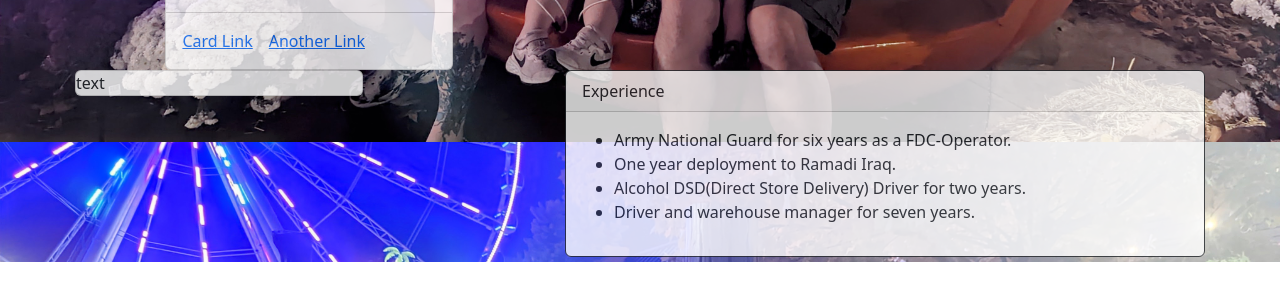
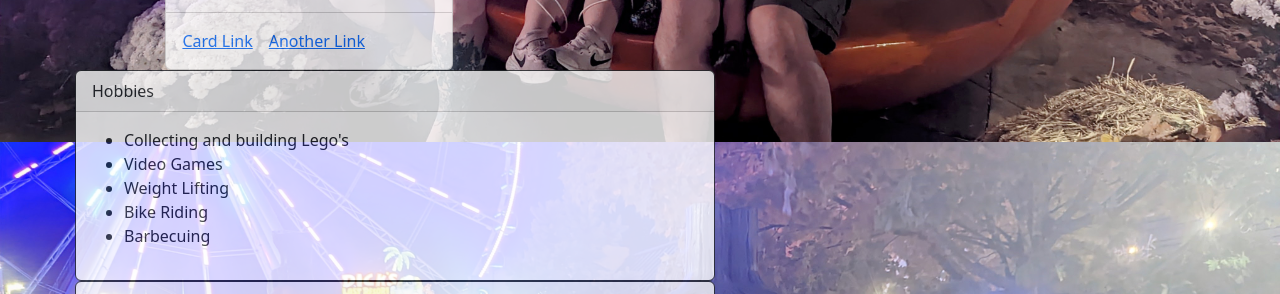
Before and after one commit to JAGeorge54/Portfolio, a React (Vite) app: page / in a window 1280 px wide. Shown: the part 658-952 px from the top of the page. Before the commit the page ends 920 px from the top, so only its background shows below. Built offline with nearby package versions, Linux system fonts and the light colour scheme.

Commit message:
added Hobbies

```diff
--- a/src/components/hobbies.jsx
+++ b/src/components/hobbies.jsx
@@ -7,8 +7,19 @@ import Card from 'react-bootstrap/Card'
 function Hobbies() {
     return (
         <>
-            <Card style={{ width: '18rem' }}>
-                text
+            <Card border="dark" style={{ width: '40rem' }}>
+                <Card.Header>Hobbies</Card.Header>
+                <Card.Body>
+                    <Card.Text>
+                        <ul>
+                            <li>Collecting and building Lego's</li>
+                            <li>Video Games</li>
+                            <li>Weight Lifting</li>
+                            <li>Bike Riding</li>
+                            <li>Barbecuing</li>
+                        </ul>
+                    </Card.Text>
+                </Card.Body>
             </Card>
         </>
     )
```
